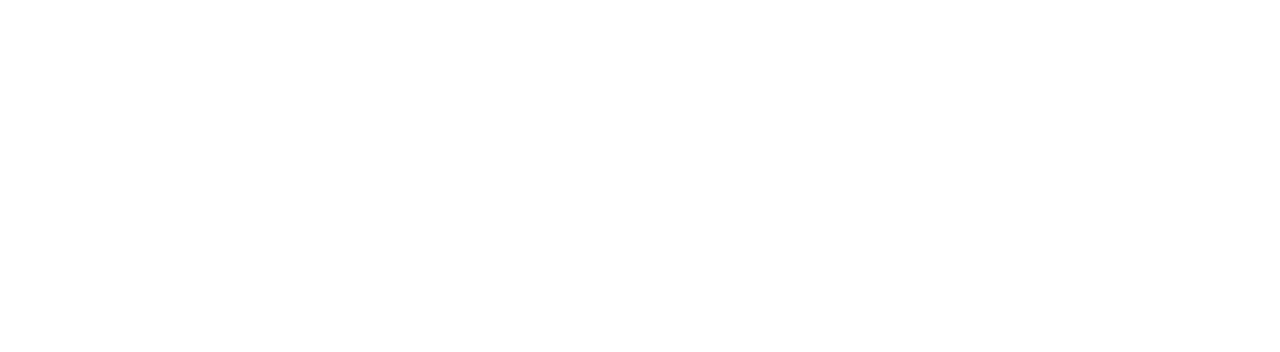
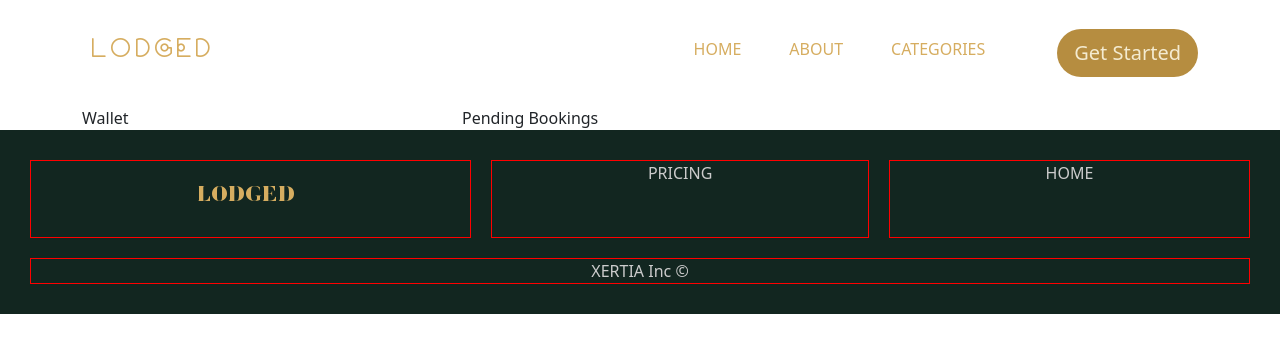
Before and after one commit to Bolang-Lonson/lodged, a React (Create React App) app: page /dashboard in a window 1280 px wide. Before the commit this address had no page. Shown: the top 352 px of the page. Built offline with nearby package versions, Linux system fonts and the light colour scheme.

Commit message:
created the dashboard view

```diff
--- a/src/App.js
+++ b/src/App.js
@@ -5,6 +5,7 @@
 import About from './Components/About/about';
 import Login from './Components/Login/login';
 import Signup from './Components/Signup/signup';
+import Dashboard from './Components/Dashboard/dashboard';
 
 const App = () => {
   return (
@@ -14,6 +15,7 @@
       <Route path='/about' element={<About/>}/>
       <Route path='/login' element={<Login/>}/>
       <Route path='/signup' element={<Signup/>}/>
+      <Route path='/dashboard' element={<Dashboard/>}/>
     </Routes>
     </>
   );
--- /dev/null
+++ b/src/Components/Dashboard/dashboard.jsx
@@ -0,0 +1,21 @@
+import Navbar from "../Navbar/navbar";
+import Footer from "../Footer/footer"
+
+const Dashboard = () => {
+    return (
+        <>
+            <Navbar/>
+            <div className="container-sm">
+                <div className="row justify-content-center align-item-center">
+                    <div className="col-lg-4 col-12">
+                        Wallet
+                    </div>
+                    <div className="col-lg-8 col-12">Pending Bookings</div>
+                </div>
+            </div>
+            <Footer/>
+        </>
+    );
+};
+
+export default Dashboard
--- a/src/Components/Login/login.jsx
+++ b/src/Components/Login/login.jsx
@@ -1,9 +1,10 @@
 import React, { useState } from 'react';
-// import { Link } from 'react-router-dom';
+import { useNavigate } from 'react-router-dom';
 import './login.css';
 import drklogo from '../../Assets/Images/other/logo-char.png';
 
 const Login = () => {
+	const navigate = useNavigate();
 	const [passVisible, setPassVisible] = useState(false);
 	const toggleVisible = () => {
 		setPassVisible(!passVisible);
@@ -47,6 +48,7 @@
 
 	function signIn() {
 		// Add your sign-in code here
+		navigate('/dashboard');
 	}
 
 	return (
```
Also changed, not shown: src/Components/Navbar/navbar.jsx (+0 -22 lines), src/Components/Home/home.jsx (indentation only).
